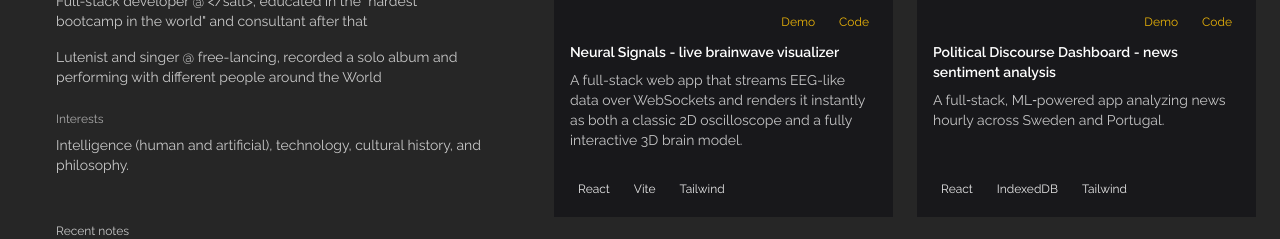
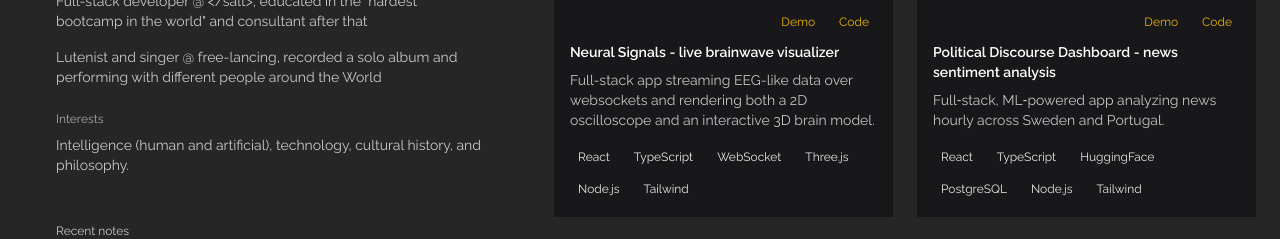
Before and after one commit to RLPedro/homepage, a React (Vite) app: page / in a window 1280 px wide. Shown: the part 275-514 px from the top of the page. Built offline with nearby package versions, Linux system fonts and the light colour scheme; grey boxes are pictures that could not be loaded.

Commit message:
edited text in the cards

```diff
--- a/src/App.jsx
+++ b/src/App.jsx
@@ -10,8 +10,8 @@ const projects = [
   {
     id: 1,
     title: "Neural Signals - live brainwave visualizer",
-    description: "A full-stack web app that streams EEG-like data over WebSockets and renders it instantly as both a classic 2D oscilloscope and a fully interactive 3D brain model.",
-    tech: ["React", "Vite", "Tailwind"],
+    description: "Full-stack app streaming EEG-like data over websockets and rendering  both a 2D oscilloscope and an interactive 3D brain model.",
+    tech: ["React", "TypeScript", "WebSocket", "Three.js", "Node.js", "Tailwind"],
     image: neuroSignalScreenshot,
     demo: "https://neuro-signals.onrender.com/",
     code: "https://github.com/RLPedro/neuro-signals",
@@ -19,8 +19,8 @@ const projects = [
   {
     id: 2,
     title: "Political Discourse Dashboard - news sentiment analysis",
-    description: "A full‑stack, ML‑powered app analyzing news hourly across Sweden and Portugal.",
-    tech: ["React", "IndexedDB", "Tailwind"],
+    description: "Full‑stack, ML‑powered app analyzing news hourly across Sweden and Portugal.",
+    tech: ["React", "TypeScript", "HuggingFace", "PostgreSQL", "Node.js", "Tailwind"],
     image: politicalDiscourseScreenshot,
     demo: "https://political-discourse-news-web.vercel.app/",
     code: "https://github.com/RLPedro/political-discourse-news",
@@ -29,7 +29,7 @@ const projects = [
     id: 3,
     title: "Bruma Consultancy",
     description: "Static website for Bruma Consultancy adverstising tech services.",
-    tech: ["Node", "GraphQL", "React"],
+    tech: ["React", "TypeScript", "Next.js", "Vite", "Tailwind"],
     image: brumaConsultancyScreenshot,
     demo: "https://consulting-portfolio-ruddy.vercel.app",
     code: "https://github.com/RLPedro/consulting-portfolio",
```
